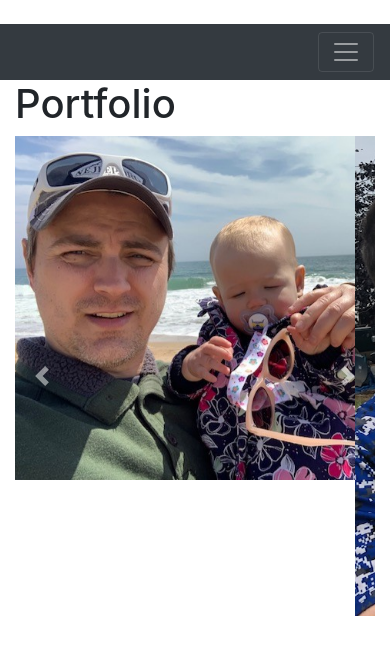
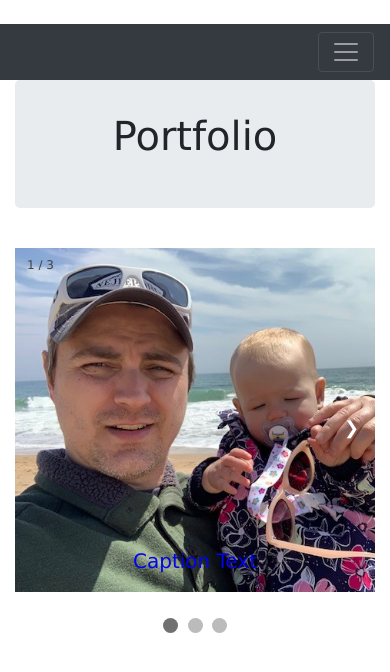
Before and after one commit to mkolek1015/A2_Responsive-Portfolio, a plain HTML site: page A2_Responsive Portfolio.html in a window 390 px wide. Drawn offline with nearby package versions, Linux system fonts and the light colour scheme.

Commit message:
updated links added readme

```diff
--- a/A2_Responsive Portfolio.html
+++ b/A2_Responsive Portfolio.html
@@ -20,13 +20,13 @@
     <div class="collapse navbar-collapse" id="navbarSupportedContent">
       <ul class="nav navbar-nav navbar-right">
         <li class="nav-item">
-          <a class="nav-link" href="./Index.html">Home</a>
+          <a class="nav-link" href="./index.html">Home</a>
         </li>
         <li class="nav-item">
           <a class="nav-link" href="./A2_RP_About me.html">About</a>
         </li>
         <li class="nav-item">
-          <a class="nav-link" href="./A2_Responsive Portfolio_Index.html">Portfolio</a>
+          <a class="nav-link" href="./A2_Responsive Portfolio.html">Portfolio</a>
         </li>
         <li class="nav-item">
           <a class="nav-link" href="./A2_RP_Contact.html">Contact</a>
@@ -35,51 +35,186 @@
     </div>
   </nav>
   <!-- End Nav -->
+
+
   <div class="container">
+    <div class="jumbotron jumbotron">
+      <div class="container">
+        <h1 class="display-12"><center>Portfolio</center></h1>
+        <p class="lead"><center></center></p>
 
+      </div>
+    </div>
     <div class="row">
       <div class="col-md-12">
         <div class="page-header">
-          <h1>Portfolio</h1>
+          <h1></h1>
         </div>
-        <div id="carouselExampleCaptions" class="carousel slide" data-ride="carousel">
-          <ol class="carousel-indicators">
-            <li data-target="#carouselExampleCaptions" data-slide-to="0" class="active"></li>
-            <li data-target="#carouselExampleCaptions" data-slide-to="1"></li>
-            <li data-target="#carouselExampleCaptions" data-slide-to="2"></li>
-          </ol>
-          <div class="carousel-inner">
-            <div class="carousel-item active" data-interval="10000">
-              <img src="./assets/images/IMG_2423.jpg" class="d-block w-100" alt="...">
-              <div class="carousel-caption d-none d-md-block">
-                <h5>First slide label</h5>
-                <p>Nulla vitae elit libero, a pharetra augue mollis interdum.</p>
-              </div>
+        <div class="slideshow-container">
+
+          <style>
+            * {box-sizing: border-box}
+            body {font-family: Verdana, sans-serif; margin:0}
+            .mySlides {display: none}
+            img {vertical-align: middle;}
+
+            /* Slideshow container */
+            .slideshow-container {
+              max-width: 700px;
+              position: relative;
+              margin: auto;
+            }
+
+            /* Next & previous buttons */
+            .prev, .next {
+              cursor: pointer;
+              position: absolute;
+              top: 50%;
+              width: auto;
+              padding: 16px;
+              margin-top: -22px;
+              color: white;
+              font-weight: bold;
+              font-size: 18px;
+              transition: 10000s ease;
+              border-radius: 0 3px 3px 0;
+              user-select: none;
+            }
+
+            /* Position the "next button" to the right */
+            .next {
+              right: 0;
+              border-radius: 3px 0 0 3px;
+            }
+
+            /* On hover, add a black background color with a little bit see-through */
+            .prev:hover, .next:hover {
+              background-color: rgba(0,0,0,0.8);
+            }
+
+            /* Caption text */
+            .text {
+              color: #0105e7;
+              font-size: 20px;
+              padding: 8px 12px;
+              position: absolute;
+              bottom: 8px;
+              width: 100%;
+              text-align: center;
+              text-emphasis: none;
+            }
+
+            /* Number text (1/3 etc) */
+            .numbertext {
+              color: #424242;
+              font-size: 12px;
+              padding: 8px 12px;
+              position: absolute;
+              top: 0;
+            }
+
+            /* The dots/bullets/indicators */
+            .dot {
+              cursor: pointer;
+              height: 15px;
+              width: 15px;
+              margin: 0 2px;
+              background-color: #bbb;
+              border-radius: 50%;
+              display: inline-block;
+              transition: background-color 10000s ease;
+            }
+
+            .active, .dot:hover {
+              background-color: #717171;
+            }
+
+            /* Fading animation */
+            .fade {
+              -webkit-animation-name: fade;
+              -webkit-animation-duration: 10000s;
+              animation-name: fade;
+              animation-duration: 10000s;
+            }
+
+            @-webkit-keyframes fade {
+              from {opacity: 1}
+              to {opacity: .4}
+            }
+
+            @keyframes fade {
+              from {opacity: 1}
+              to {opacity: .4}
+            }
+
+            /* On smaller screens, decrease text size */
+            @media only screen and (max-width: 300px) {
+              .prev, .next,.text {font-size: 11px}
+            }
+            </style>
+            </head>
+            <body>
+
+            <div class="slideshow-container">
+
+            <div class="mySlides fade">
+              <div class="numbertext">1 / 3</div>
+              <img src="./assets/images/IMG_2423.jpg" style="width:100%">
+              <div class="text">Caption Text</div>
             </div>
-            <div class="carousel-item" data-interval="10000">
-              <img src="./assets/images/IMG_4778.jpg" class="d-block w-100" alt="...">
-              <div class="carousel-caption d-none d-md-block">
-                <h5>Second slide label</h5>
-                <p>Lorem ipsum dolor sit amet, consectetur adipiscing elit.</p>
-              </div>
+
+            <div class="mySlides fade">
+              <div class="numbertext">2 / 3</div>
+              <img src="./assets/images/IMG_4778.jpg" style="width:100%">
+              <div class="text">Caption Two</div>
             </div>
-            <div class="carousel-item" data-interval="10000">
-              <img src="./assets/images/IMG_5090.jpg" class="d-block w-100" alt="...">
-              <div class="carousel-caption d-none d-md-block">
-                <h5>Third slide label</h5>
-                <p>Praesent commodo cursus magna, vel scelerisque nisl consectetur.</p>
-              </div>
+
+            <div class="mySlides fade">
+              <div class="numbertext">3 / 3</div>
+              <img src="./assets/images/IMG_5090.jpg" style="width:100%">
+              <div class="text">Caption Three</div>
             </div>
-          </div>
-          <a class="carousel-control-prev" href="#carouselExampleCaptions" role="button" data-slide="prev">
-            <span class="carousel-control-prev-icon" aria-hidden="true"></span>
-            <span class="sr-only">Previous</span>
-          </a>
-          <a class="carousel-control-next" href="#carouselExampleCaptions" role="button" data-slide="next">
-            <span class="carousel-control-next-icon" aria-hidden="true"></span>
-            <span class="sr-only">Next</span>
-          </a>
-        </div>
+
+            <a class="prev" onclick="plusSlides(-1)">&#10000;</a>
+            <a class="next" onclick="plusSlides(1)">&#10095;</a>
+
+            </div>
+            <br>
+
+            <div style="text-align:center">
+              <span class="dot" onclick="currentSlide(1)"></span>
+              <span class="dot" onclick="currentSlide(2)"></span>
+              <span class="dot" onclick="currentSlide(3)"></span>
+            </div>
+
+            <script>
+            var slideIndex = 1;
+            showSlides(slideIndex);
+
+            function plusSlides(n) {
+              showSlides(slideIndex += n);
+            }
+
+            function currentSlide(n) {
+              showSlides(slideIndex = n);
+            }
+
+            function showSlides(n) {
+              var i;
+              var slides = document.getElementsByClassName("mySlides");
+              var dots = document.getElementsByClassName("dot");
+              if (n > slides.length) {slideIndex = 1}
+              if (n < 1) {slideIndex = slides.length}
+              for (i = 0; i < slides.length; i++) {
+                  slides[i].style.display = "none";
+              }
+              for (i = 0; i < dots.length; i++) {
+                  dots[i].className = dots[i].className.replace(" active", "");
+              }
+              slides[slideIndex-1].style.display = "block";
+              dots[slideIndex-1].className += " active";
+            }
+            </script>
 
 
 
```
Also changed, not shown: A2_RP_About me.html (+9 -9 lines), A2_RP_Contact.html (+64 -37 lines), index.html (+7 -4 lines), 1 other file.
